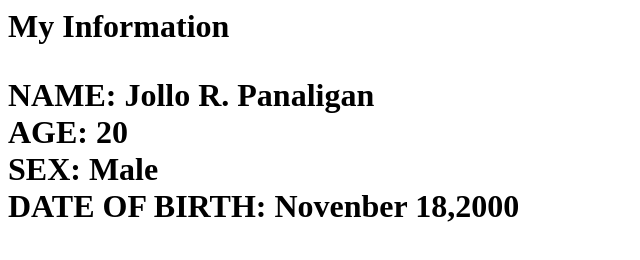
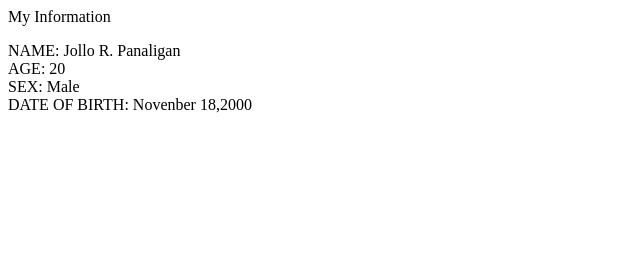
Before and after one commit to Jollo1/Jollo1.github.io, a plain HTML site: page index.Html in a window 1280 px wide. Shown: the whole page, without its empty margins (0-640 px from the left). Drawn offline with Linux system fonts and the light colour scheme.

Commit message:
Update index.Html

```diff
--- a/index.Html
+++ b/index.Html
@@ -1,9 +1,11 @@
 <!DOCSTYPE>
 <html>
 <head>
-<h1> My Information<br>
+<p> My Information<br>
+   </p>
 
 <p> NAME: Jollo R. Panaligan <br>
     AGE: 20<br>
     SEX: Male<br>
     DATE OF BIRTH: Novenber 18,2000<br>
+</p>
```
